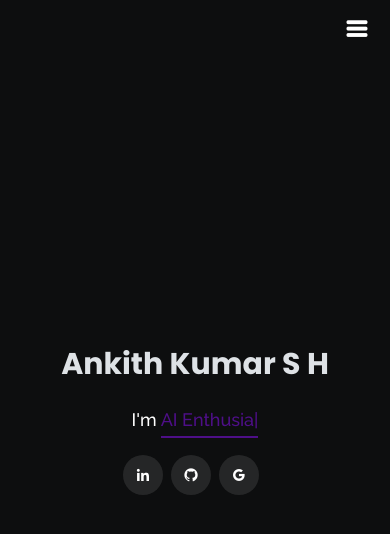
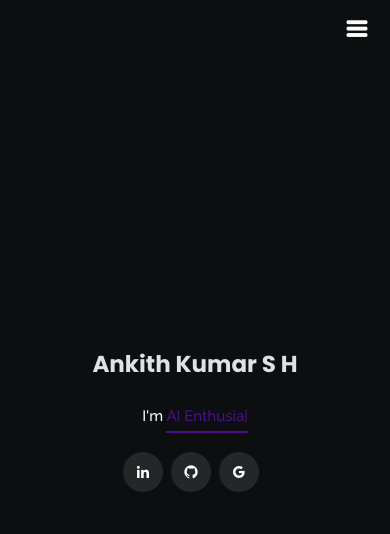
Before and after one commit to AnkithKumarsh/Ankith-s-Portfolio, a plain HTML site: page index.html in a window 390 px wide. Drawn offline with nearby package versions, Linux system fonts and the light colour scheme.

Commit message:
Update style.css

```diff
--- a/assets/css/style.css
+++ b/assets/css/style.css
@@ -119,10 +119,10 @@ h1, h2, h3, h4, h5, h6 {
 
 @media (max-width: 992px) {
   #header h1 {
-    font-size: 30px;
+    font-size: 23px;
   }
   #header h2 {
-    font-size: 18px;
+    font-size: 15px;
     line-height: 25px;
   }
   #header .social-links {
```
